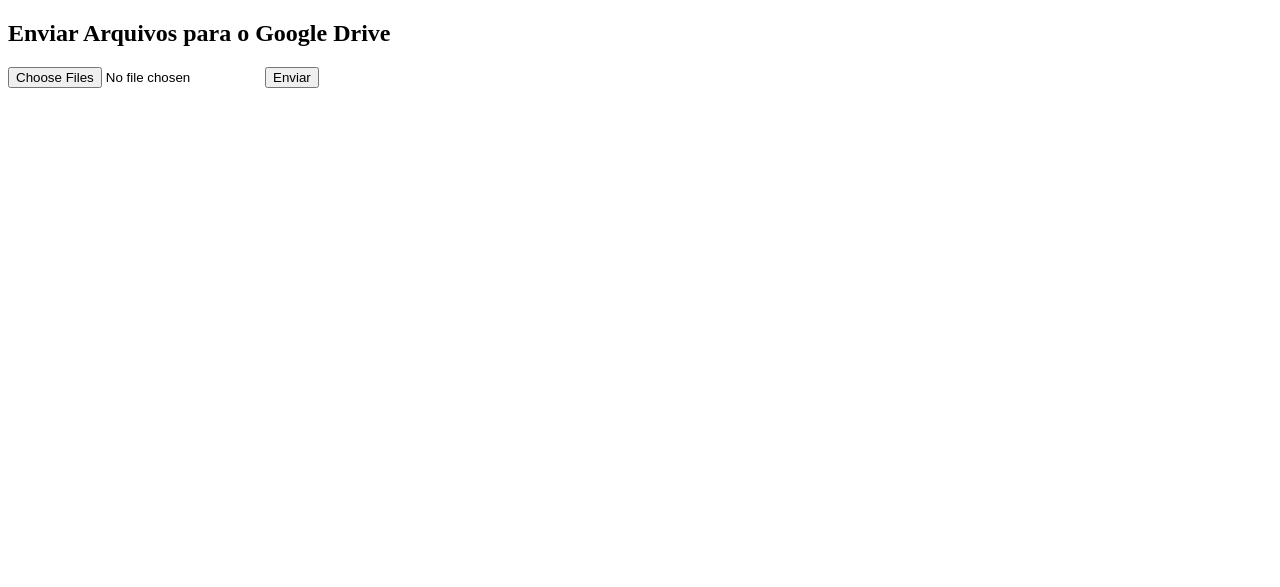
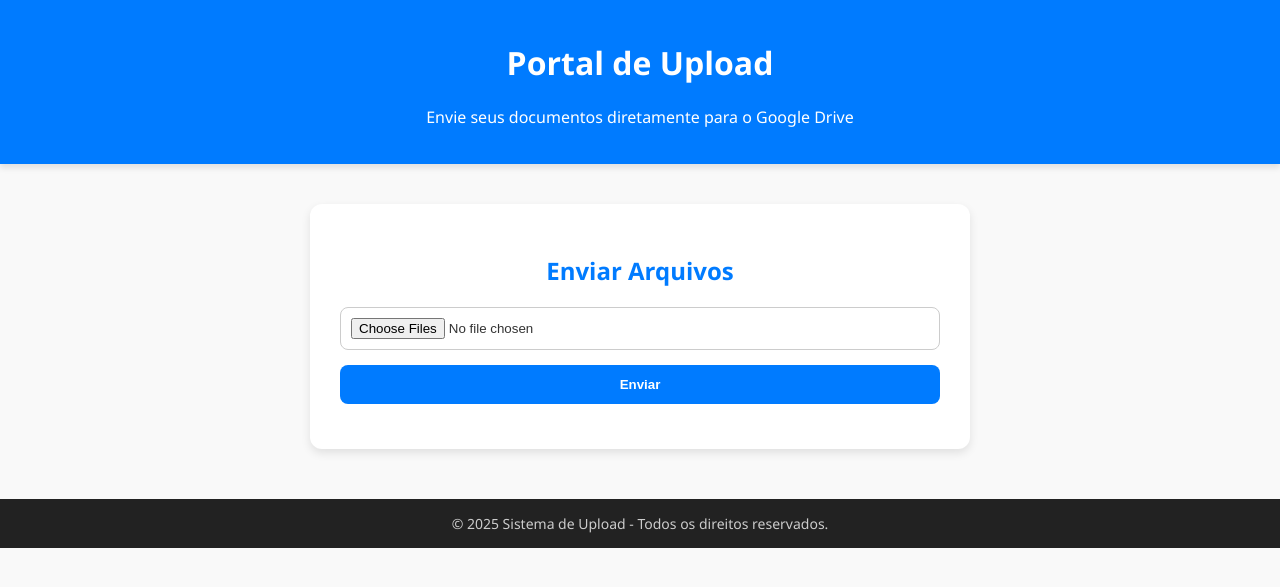
Before and after one commit to Renatommendes/casamento, a Django app: page /upload/ in a window 1280 px wide. Shown: the top 587 px of the page. Run offline with Django 5.2, Linux system fonts and the light colour scheme.

Commit message:
Atualiza formulário de upload

```diff
--- a/uploads/templates/upload_form.html
+++ b/uploads/templates/upload_form.html
@@ -3,32 +3,118 @@
 <head>
     <meta charset="UTF-8">
     <title>Upload para o Google Drive</title>
+    <meta name="viewport" content="width=device-width, initial-scale=1">
     <style>
+        body {
+            margin: 0;
+            font-family: 'Segoe UI', Tahoma, Geneva, Verdana, sans-serif;
+            background-color: #f9f9f9;
+            color: #333;
+        }
+
+        header {
+            background-color: #007bff;
+            color: white;
+            padding: 20px;
+            text-align: center;
+            box-shadow: 0 4px 6px rgba(0, 0, 0, 0.1);
+        }
+
+        footer {
+            background-color: #222;
+            color: #ccc;
+            padding: 15px;
+            text-align: center;
+            font-size: 14px;
+            margin-top: 50px;
+        }
+
+        .container {
+            max-width: 600px;
+            margin: 40px auto;
+            background-color: white;
+            padding: 30px;
+            border-radius: 12px;
+            box-shadow: 0 4px 10px rgba(0,0,0,0.1);
+        }
+
+        h2 {
+            text-align: center;
+            color: #007bff;
+        }
+
+        form {
+            display: flex;
+            flex-direction: column;
+            gap: 15px;
+        }
+
+        input[type="file"] {
+            padding: 10px;
+            border: 1px solid #ccc;
+            border-radius: 8px;
+        }
+
+        button {
+            background-color: #007bff;
+            color: white;
+            padding: 12px;
+            border: none;
+            border-radius: 8px;
+            cursor: pointer;
+            font-weight: bold;
+            transition: background-color 0.3s ease;
+        }
+
+        button:hover {
+            background-color: #0056b3;
+        }
+
         #progressContainer {
             width: 100%;
-            background-color: #f3f3f3;
+            background-color: #eee;
             border-radius: 5px;
-            margin-top: 10px;
             display: none;
+            margin-top: 15px;
         }
 
         #progressBar {
             width: 0%;
             height: 20px;
-            background-color: #4CAF50;
+            background-color: #28a745;
             text-align: center;
             line-height: 20px;
             color: white;
             border-radius: 5px;
+            transition: width 0.3s ease;
         }
 
         #status {
-            margin-top: 10px;
+            margin-top: 15px;
+            font-size: 14px;
+        }
+
+        ul {
+            padding-left: 20px;
+        }
+
+        @media (max-width: 600px) {
+            .container {
+                margin: 20px;
+                padding: 20px;
+            }
         }
     </style>
 </head>
 <body>
-    <h2>Enviar Arquivos para o Google Drive</h2>
+
+<header>
+    <h1>Portal de Upload</h1>
+    <p>Envie seus documentos diretamente para o Google Drive</p>
+</header>
+
+<div class="container">
+    <h2>Enviar Arquivos</h2>
 
     <form id="uploadForm">
         {% csrf_token %}
@@ -41,6 +127,11 @@
     </div>
 
     <div id="status"></div>
+</div>
+
+<footer>
+    &copy; {{ now|default:"2025" }} Sistema de Upload - Todos os direitos reservados.
+</footer>
 
 <script>
     const form = document.getElementById('uploadForm');
@@ -50,7 +141,7 @@
     const csrfToken = document.querySelector('[name=csrfmiddlewaretoken]').value;
 
     form.addEventListener('submit', function(event) {
-            event.preventDefault(); // Impede envio normal
+        event.preventDefault();
 
         const fileInput = document.getElementById('arquivo');
         const files = fileInput.files;
@@ -109,5 +200,6 @@
         xhr.send(formData);
     });
 </script>
+
 </body>
 </html>
```
Lines whose indentation alone changed are shown as unchanged.
